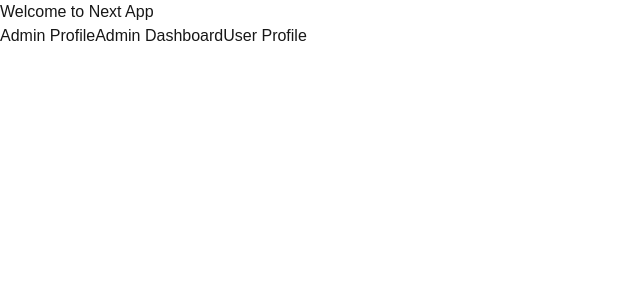
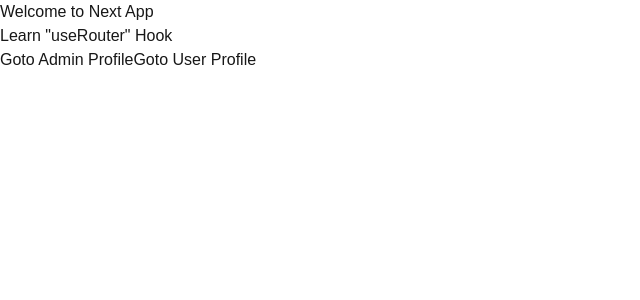
Before and after one commit to anirudha-8/nextjs-mastery, a Next.js app: page / in a window 1280 px wide. Shown: the top 300 px of the page, without its empty margins (0-640 px from the left). Built offline with nearby package versions, Linux system fonts and the light colour scheme.

Commit message:
import and use "useRouter" for client-side-navigation using "next/navigation"

```diff
--- a/src/app/page.jsx
+++ b/src/app/page.jsx
@@ -1,11 +1,12 @@
 import LearnLink from "@/components/LearnLink";
-import Image from "next/image";
+import LearnUseRouterHook from "@/components/LearnUseRouterHook";
 
 export default function Home() {
 	return (
 		<main className="flex flex-col gap-8 row-start-2 items-center sm:items-start">
 			<h1>Welcome to Next App</h1>
-			<LearnLink />
+			{/* <LearnLink /> */}
+			<LearnUseRouterHook />
 		</main>
 	);
 }
--- /dev/null
+++ b/src/components/LearnUseRouterHook.jsx
@@ -0,0 +1,25 @@
+"use client";
+
+import { useRouter } from "next/navigation";
+
+const LearnUseRouterHook = () => {
+	const router = useRouter();
+	console.log("Router: ", router);
+	const id = 8;
+	return (
+		<>
+			<h1>Learn "useRouter" Hook</h1>
+			<button type="button" onClick={() => router.push("/admin/profile")}>
+				Goto Admin Profile
+			</button>
+			<button
+				type="button"
+				onClick={() => router.push(`/user/profile/${id}`)}
+			>
+				Goto User Profile
+			</button>
+		</>
+	);
+};
+
+export default LearnUseRouterHook;
```
